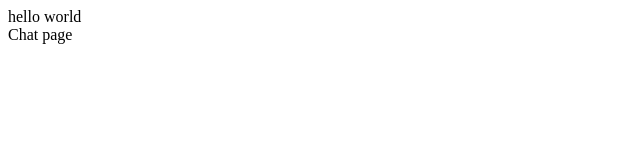
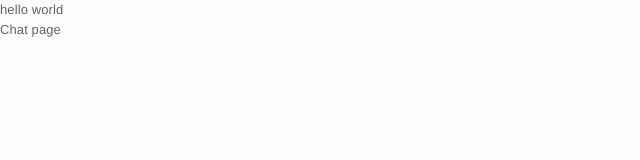
Before and after one commit to Kuroidaka/studyIO, a React (Vite) app: page /chat in a window 1280 px wide. Shown: the top 160 px of the page, without its empty margins (0-640 px from the left). Built offline with nearby package versions, Linux system fonts and the light colour scheme.

Commit message:
chỏe: init styled global

```diff
--- a/package.json
+++ b/package.json
@@ -12,7 +12,8 @@
   "dependencies": {
     "react": "^18.2.0",
     "react-dom": "^18.2.0",
-    "react-router-dom": "^6.21.1"
+    "react-router-dom": "^6.21.1",
+    "styled-components": "^6.1.8"
   },
   "devDependencies": {
     "@types/react": "^18.2.15",
--- a/src/App.jsx
+++ b/src/App.jsx
@@ -1,11 +1,14 @@
 import { Routes, Route } from "react-router-dom";
 import { routes } from './Routes/route';
+import GlobalStyles from './GlobalStyle'
 
 
 function App() {
 
   return (
     <>
+
+    <GlobalStyles />
     <Routes>
         {routes.map((route, idx) => {
           return (<Route
--- /dev/null
+++ b/src/GlobalStyle.jsx
@@ -0,0 +1,84 @@
+import { createGlobalStyle } from "styled-components";
+
+const GlobalStyles = createGlobalStyle`
+    @import url('https://fonts.googleapis.com/css2?family=Roboto:wght@100;300;400;500;700;900&display=swap');
+    :root {
+        --primary-color: #1A1A22;
+        --second-color: #9F9F9F;
+        --third-color: #3E4165;
+
+        --white-text: #ffff;
+        --black-text: #1e1e1e;
+    }
+
+    *, *:before, *:after {
+        -webkit-box-sizing: border-box!important;
+        box-sizing: border-box;
+        -webkit-font-smoothing: antialiased;
+        -moz-osx-font-smoothing: grayscale;
+        padding: 0;
+        margin: 0;
+
+        @media screen and (min-width: 769px) {
+            font-size: 1.3rem;
+        }
+        @media screen and (max-width: 768px) {
+            font-size: 1.6rem;
+        }
+    }
+    html {
+        font-size: 62.5%;
+        font-size: 10px;
+        width: 100%;
+        line-height: 1.5;
+        letter-spacing: .01rem;
+        height: -webkit-fill-available;
+    }
+    body {
+        ::-webkit-scrollbar{
+            width: 0px;
+        }
+        color: #626262;
+        text-rendering: optimizeSpeed;
+        background-color: #FCFCFC;
+        font-family: Montserrat,Helvetica,Arial,sans-serif;
+        font-weight: 400;
+        min-height: -webkit-fill-available;
+    }
+    a {
+        color: var(--text-color);
+        text-decoration: none;
+    }
+
+    .select-none {
+        -webkit-user-select: none!important;
+        -moz-user-select: none!important;
+        -ms-user-select: none!important;
+        user-select: none!important;
+    }
+
+    .text-center {
+        text-align: center!important;
+    }
+
+    .text-dark {
+        color: rgba(30,30,30,1)!important;
+    }
+
+    .text-white {
+        color: var(--white-text)!important;
+        color: rgba(255,255,255,1)!important;
+    }
+
+    .line-through {
+        text-decoration: line-through!important;
+    }
+
+    @-moz-document url-prefix() {
+        .wrap-text {
+            white-space: -moz-pre-wrap;
+        }
+    }
+`
+
+export default GlobalStyles;
--- a/src/routes/route.jsx
+++ b/src/routes/route.jsx
@@ -1,7 +1,7 @@
 import { Navigate } from "react-router"
 
 import DefaultLayout from "../Layout/index.jsx"
-import ChatPage from "../Page/chat/index.jsx"
+import ChatPage from "../page/chat/chat.jsx"
 import paths from "./path"
 
 
```
Also changed, not shown: src/page/chat/chat.jsx (renamed from src/page/chat/index.jsx), 1 other file (tests, documents, lock files or other folders).
